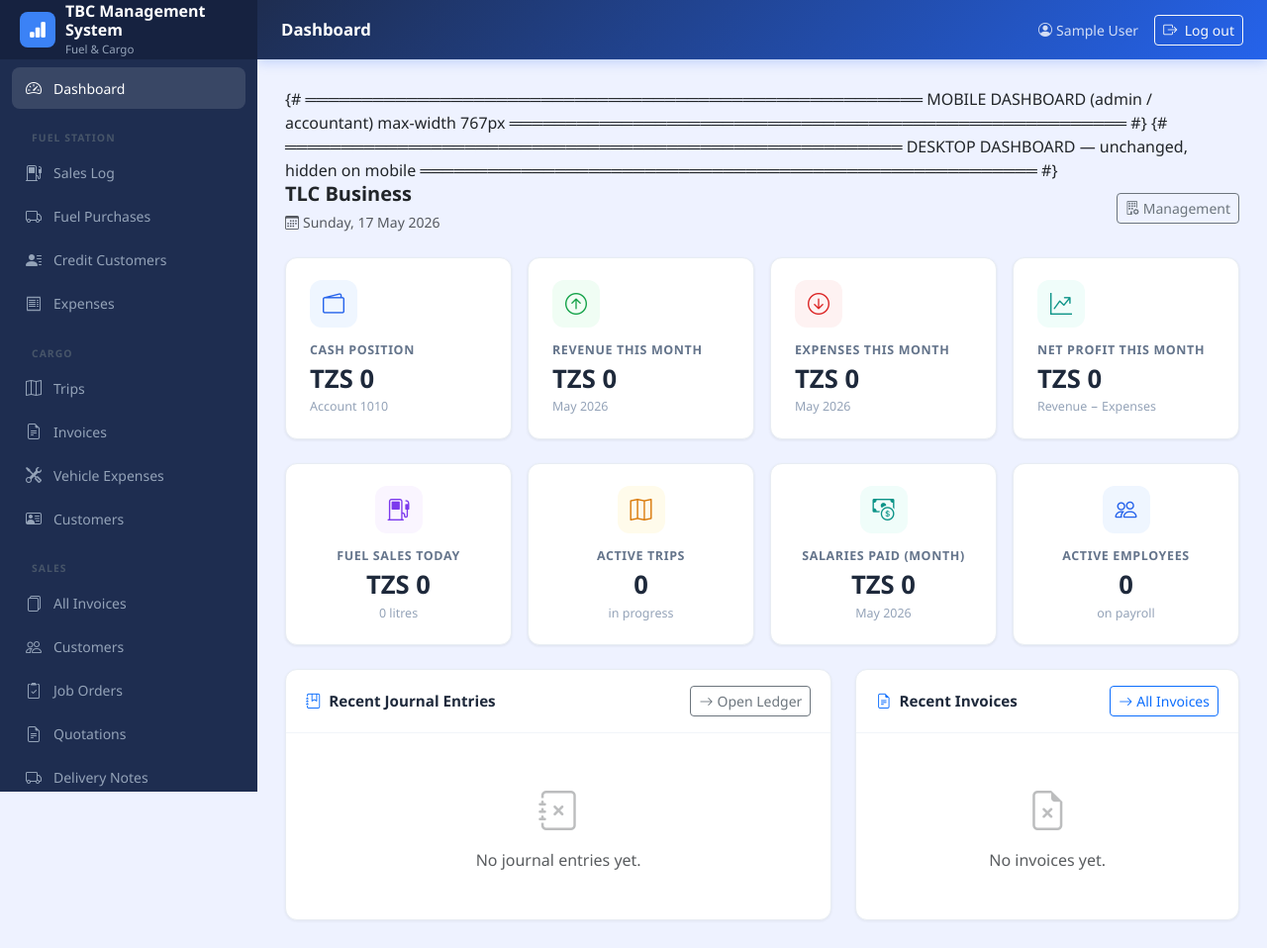
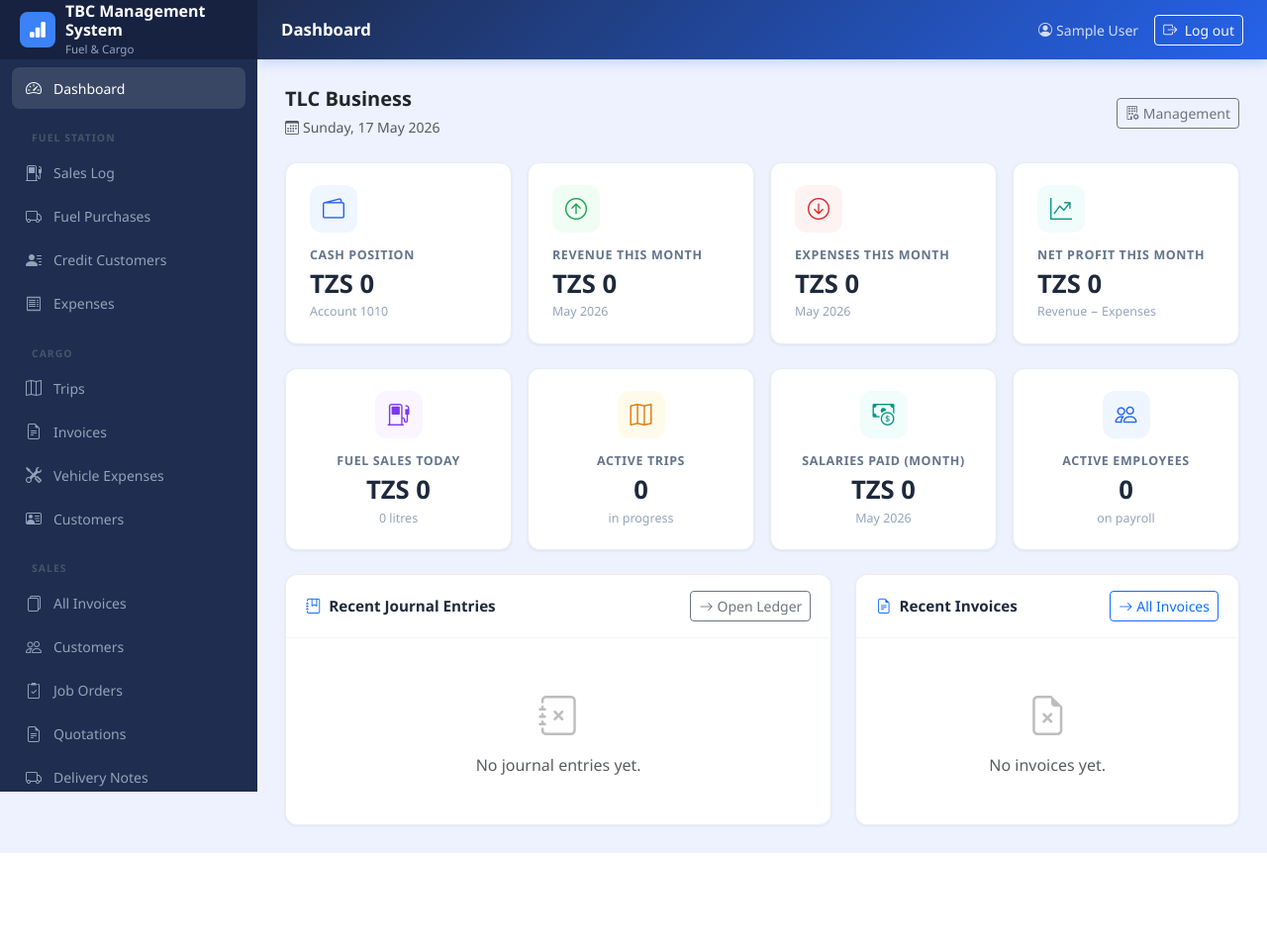
Before and after one commit to Ferlsafer/AccountingProject, a Django app: page / in a window 1280 px wide. Shown: the whole page at 99% size. After the commit the page ends 862 px from the top, so only its background shows below. Run offline with Django 5.2, Linux system fonts and the light colour scheme; the visitor is signed in with stand-in values (Sample User, id 1); data comes from the database, SQL or seed files in the repository; data that the repository does not hold is empty.

Commit message:
Remove visible multi-line template comments from dashboard
Co-Authored-By: Claude Sonnet 4.6 <noreply@anthropic.com>

```diff
--- a/templates/reports/dashboard.html
+++ b/templates/reports/dashboard.html
@@ -282,9 +282,6 @@
 {% block content %}
 {% with role=request.user.profile.role %}
 
-{# ═══════════════════════════════════════════════════════
-   MOBILE DASHBOARD  (admin / accountant)  max-width 767px
-═══════════════════════════════════════════════════════ #}
 {% if user.is_staff or role == 'admin' or role == 'accountant' %}
 <div class="d-md-none mob-dash">
 
@@ -509,9 +506,6 @@
 {% endif %}
 
 
-{# ═══════════════════════════════════════════════════════
-   DESKTOP DASHBOARD  —  unchanged, hidden on mobile
-═══════════════════════════════════════════════════════ #}
 {% if user.is_staff or role == 'admin' or role == 'accountant' %}
 <div class="d-none d-md-block">
 
```
